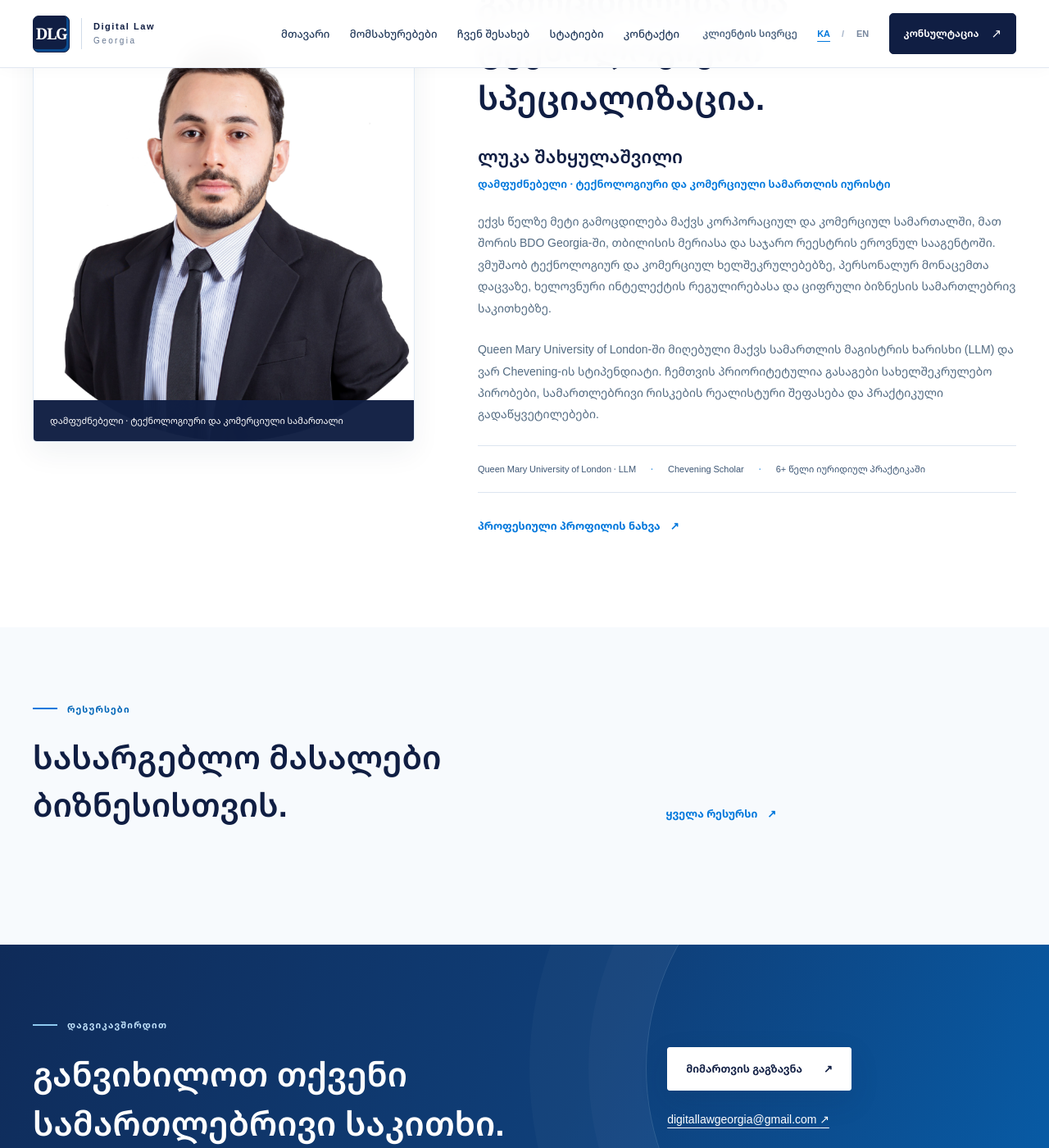
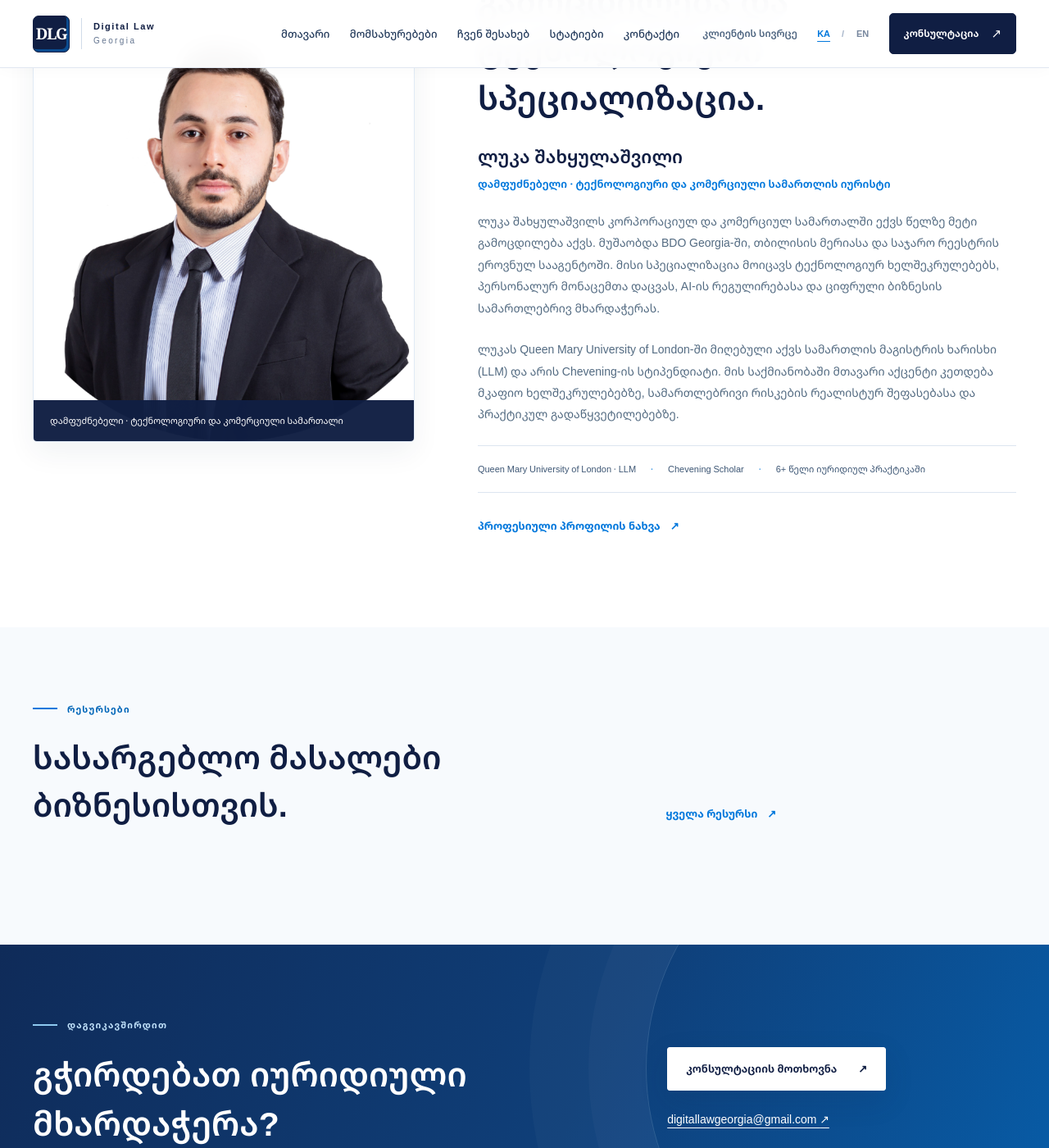
Before and after one commit to luka019/lukaswebsite, a Jekyll site: the page index.html, which Jekyll copies as it is, in a window 1280 px wide and 1400 px high, scrolled down 4759 px. Shown: the whole window at 82% size. Built offline with Jekyll 4.4.1, drawn with Linux system fonts in a browser that asks for light colours; some of the changed text lies outside the part shown.

Commit message:
content: strengthen Georgian-first value proposition, founder proof and consultation CTA

```diff
--- a/index.html
+++ b/index.html
@@ -3,11 +3,11 @@
 <head>
   <meta charset="utf-8">
   <meta name="viewport" content="width=device-width,initial-scale=1">
-  <meta name="theme-color" content="#F8FAFD">
-  <meta name="description" content="Digital Law Georgia — იურიდიული მომსახურება ბიზნესისთვის: ხელშეკრულებები, მონაცემთა დაცვა, ფინტექი, რეგულაციებთან შესაბამისობა და ტექნოლოგიების სამართალი.">
+  <meta name="theme-color" content="#F4F8FF">
+  <meta name="description" content="Digital Law Georgia — ტექნოლოგიური და კომერციული სამართლის იურიდიული მომსახურება: ხელშეკრულებები, მონაცემთა დაცვა, ფინტექი, AI-ის რეგულირება და ბიზნესის მხარდაჭერა.">
   <meta property="og:type" content="website">
   <meta property="og:title" content="Digital Law Georgia | იურიდიული მომსახურება ბიზნესისთვის">
-  <meta property="og:description" content="ხელშეკრულებები, მონაცემთა დაცვა, ფინტექი და ტექნოლოგიებთან დაკავშირებული სამართლებრივი საკითხები — მომსახურება ბიზნესისთვის საქართველოში.">
+  <meta property="og:description" content="იურიდიული მხარდაჭერა ბიზნესისთვის — ტექნოლოგიებზე სპეციალიზაციით. ხელშეკრულებები, მონაცემთა დაცვა, ფინტექი და AI-ის რეგულირება.">
   <meta property="og:url" content="https://lukaswebsite.vercel.app/">
   <meta property="og:image" content="https://lukaswebsite.vercel.app/assets/london-architecture.jpg">
   <meta name="twitter:card" content="summary_large_image">
@@ -171,8 +171,8 @@
    <h2 id="about-heading" data-en="Commercial experience. Technology-law focus.">კომერციული სამართლის გამოცდილება და ტექნოლოგიური სპეციალიზაცია.</h2>
    <h3 data-en="Luka Shakhkulashvili">ლუკა შახყულაშვილი</h3>
    <p class="law-about-role" data-en="Founder · Technology & Commercial Lawyer">დამფუძნებელი · ტექნოლოგიური და კომერციული სამართლის იურისტი</p>
-   <p data-en="Over six years of corporate and commercial law experience, including BDO Georgia, Tbilisi City Hall and the National Agency of Public Registry. My practice covers technology and commercial contracts, data protection, AI regulation and legal matters affecting digital businesses.">ექვს წელზე მეტი გამოცდილება მაქვს კორპორაციულ და კომერციულ სამართალში, მათ შორის BDO Georgia-ში, თბილისის მერიასა და საჯარო რეესტრის ეროვნულ სააგენტოში. ვმუშაობ ტექნოლოგიურ და კომერციულ ხელშეკრულებებზე, პერსონალურ მონაცემთა დაცვაზე, ხელოვნური ინტელექტის რეგულირებასა და ციფრული ბიზნესის სამართლებრივ საკითხებზე.</p>
-   <p data-en="I hold an LLM from Queen Mary University of London and am a Chevening Scholar. I approach legal issues with an emphasis on clear terms, realistic risk assessment and commercial decisions.">Queen Mary University of London-ში მიღებული მაქვს სამართლის მაგისტრის ხარისხი (LLM) და ვარ Chevening-ის სტიპენდიატი. ჩემთვის პრიორიტეტულია გასაგები სახელშეკრულებო პირობები, სამართლებრივი რისკების რეალისტური შეფასება და პრაქტიკული გადაწყვეტილებები.</p>
+   <p data-en="Luka Shakhkulashvili has over six years of experience in corporate and commercial law, including roles at BDO Georgia, Tbilisi City Hall and the National Agency of Public Registry. He focuses on technology contracts, data protection, AI regulation and legal matters affecting digital businesses.">ლუკა შახყულაშვილს კორპორაციულ და კომერციულ სამართალში ექვს წელზე მეტი გამოცდილება აქვს. მუშაობდა BDO Georgia-ში, თბილისის მერიასა და საჯარო რეესტრის ეროვნულ სააგენტოში. მისი სპეციალიზაცია მოიცავს ტექნოლოგიურ ხელშეკრულებებს, პერსონალურ მონაცემთა დაცვას, AI-ის რეგულირებასა და ციფრული ბიზნესის სამართლებრივ მხარდაჭერას.</p>
+   <p data-en="He holds an LLM from Queen Mary University of London and is a Chevening Scholar. His approach emphasises clear contracts, realistic legal risk assessment and commercially workable solutions.">ლუკას Queen Mary University of London-ში მიღებული აქვს სამართლის მაგისტრის ხარისხი (LLM) და არის Chevening-ის სტიპენდიატი. მის საქმიანობაში მთავარი აქცენტი კეთდება მკაფიო ხელშეკრულებებზე, სამართლებრივი რისკების რეალისტურ შეფასებასა და პრაქტიკულ გადაწყვეტილებებზე.</p>
    <div class="law-about-credentials"><span>Queen Mary University of London · LLM</span><span>Chevening Scholar</span><span data-en="6+ years of legal experience">6+ წელი იურიდიულ პრაქტიკაში</span></div>
    <a class="law-inline-link" href="https://www.linkedin.com/in/luka-shakhkulashvili/" target="_blank" rel="noopener noreferrer"><span data-en="Professional profile">პროფესიული პროფილის ნახვა</span><span aria-hidden="true">↗</span></a>
   </div>
@@ -184,8 +184,8 @@
     </div></section>
 
     <section class="law-contact" id="contact" aria-labelledby="contact-heading"><div class="container law-contact-grid">
-      <div><p class="law-eyebrow"><span class="law-eyebrow-line" aria-hidden="true"></span><span data-en="LET'S TALK">დაგვიკავშირდით</span></p><h2 id="contact-heading" data-en="Let's discuss your legal question.">განვიხილოთ თქვენი სამართლებრივი საკითხი.</h2><p data-en="Describe your matter briefly. We will agree the scope, next steps and terms before starting work.">მოკლედ აღწერეთ საკითხი. სამუშაოს დაწყებამდე შევათანხმებთ მომსახურების ფარგლებს, ვადებსა და პირობებს.</p></div>
-      <div class="law-contact-actions"><a class="law-button law-button-primary" href="/client/?consultation=1" data-site-link><span data-en="Send an enquiry">მიმართვის გაგზავნა</span><span aria-hidden="true">↗</span></a><a class="law-contact-email" href="mailto:digitallawgeorgia@gmail.com">digitallawgeorgia@gmail.com <span aria-hidden="true">↗</span></a><span data-en="Please do not send confidential documents before we agree a secure channel.">უსაფრთხო არხის შეთანხმებამდე ნუ გამოგვიგზავნით კონფიდენციალურ დოკუმენტებს.</span></div>
+      <div><p class="law-eyebrow"><span class="law-eyebrow-line" aria-hidden="true"></span><span data-en="LET'S TALK">დაგვიკავშირდით</span></p><h2 id="contact-heading" data-en="Need legal support for your business?">გჭირდებათ იურიდიული მხარდაჭერა?</h2><p data-en="Tell us what legal support you need. We will discuss your requirements and agree the scope and terms before work begins.">მოგვწერეთ, რა საკითხში გჭირდებათ დახმარება. განვიხილავთ საჭიროებებს და სამუშაოს დაწყებამდე შევათანხმებთ მომსახურების ფარგლებსა და პირობებს.</p></div>
+      <div class="law-contact-actions"><a class="law-button law-button-primary" href="/client/?consultation=1" data-site-link><span data-en="Request a consultation">კონსულტაციის მოთხოვნა</span><span aria-hidden="true">↗</span></a><a class="law-contact-email" href="mailto:digitallawgeorgia@gmail.com">digitallawgeorgia@gmail.com <span aria-hidden="true">↗</span></a><span data-en="Please do not send confidential documents before we agree a secure channel.">უსაფრთხო არხის შეთანხმებამდე ნუ გამოგვიგზავნით კონფიდენციალურ დოკუმენტებს.</span></div>
     </div></section>
   </main>
   <button type="button" class="law-to-top" data-back-to-top aria-label="გვერდის დასაწყისში დაბრუნება" data-en-aria="Back to top"><span aria-hidden="true">↑</span></button>
```
